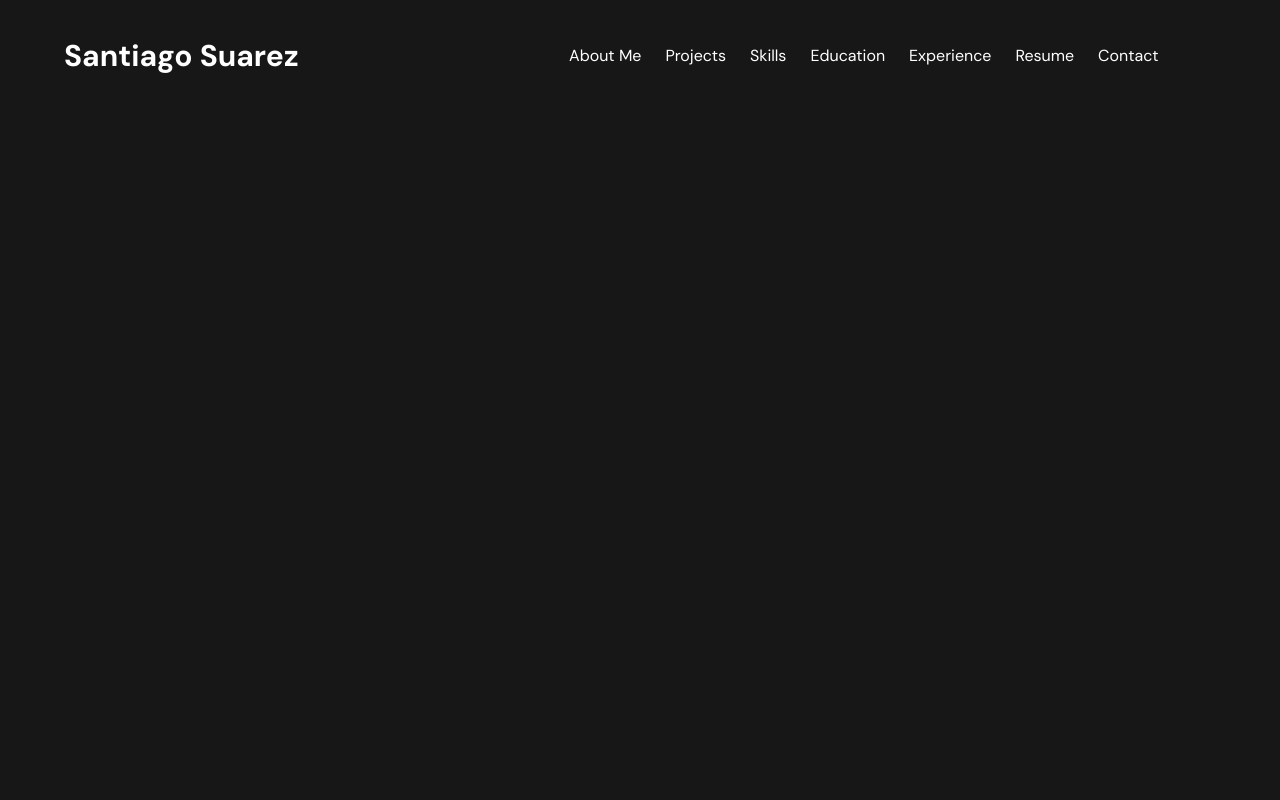
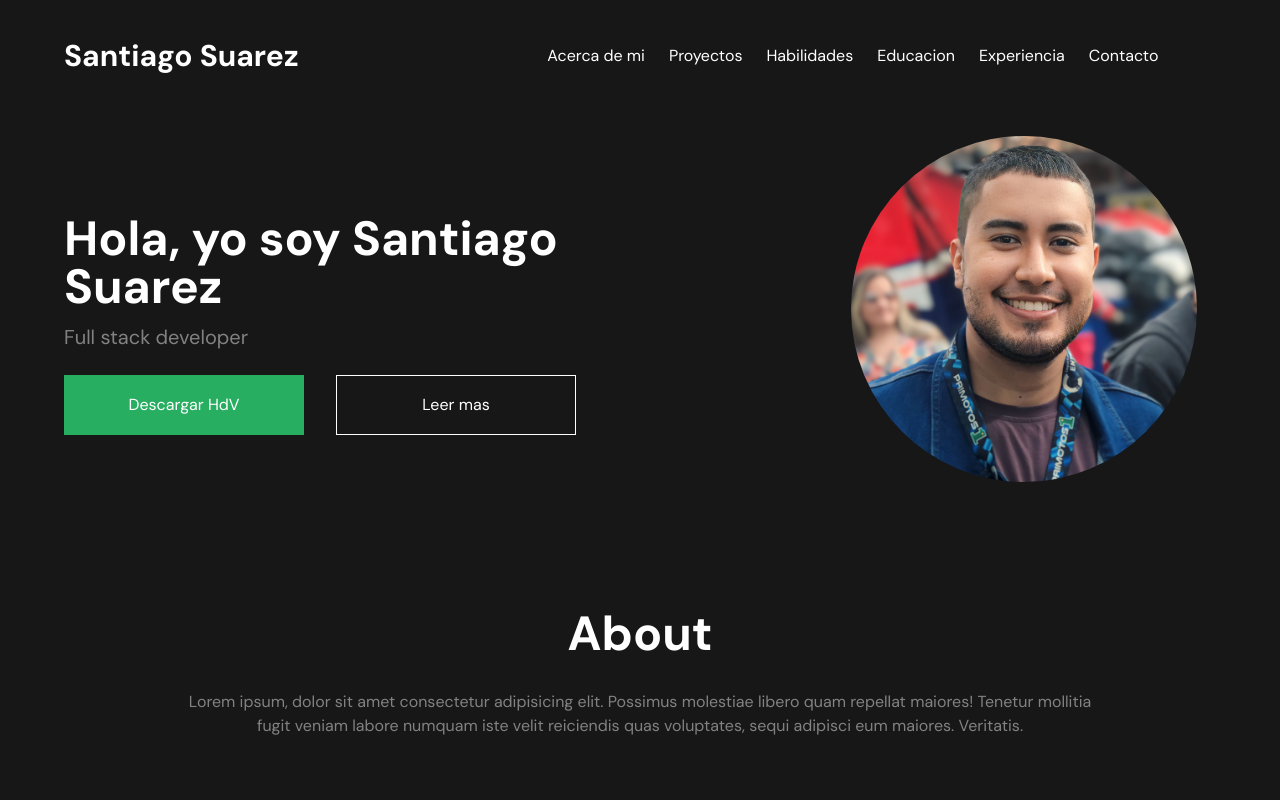
Before and after one commit to santiagoSuarez219/portfolio, a React (Vite) app: page / in a window 1280 px wide. Shown: the top 800 px of the page. Built offline with nearby package versions, Linux system fonts and the light colour scheme.

Commit message:
Add Navbar component and update Header component

```diff
--- a/src/Components/Header/index.jsx
+++ b/src/Components/Header/index.jsx
@@ -1,41 +1,38 @@
-import { useState } from "react";
-import { Link } from "react-router-dom";
+import Navbar from "../Navbar";
 
 const Header = () => {
-  const [openMenu, setOpenMenu] = useState(false);
   return (
-    <header className="w-full mt-4 h-20">
-      <nav className="w-full h-full flex justify-between items-center">
-        <ul>
-          <li className="max-w-[300px] text-3xl font-semibold ">
-            <Link to="/">Santiago Suarez</Link>
-          </li>
-        </ul>
-        <ul className="z-40">
-          <li
-            className={`w-10 h-10 ${
-              openMenu ? "bg-close-menu" : "bg-open-menu"
-            } bg-cover bg-center bg-green-color rounded-lg cursor-pointer transition-all md:hidden`}
-            onClick={() => {
-              setOpenMenu((state) => !state);
-            }}
-          ></li>
-        </ul>
-        <ul
-          className={`fixed inset-0 bg-menu-color px-[5%] grid gap-6 auto-rows-max content-center justify-items-center clip-circle-0 ${
-            openMenu && "clip-circle-full"
-          } transition-[clip-path] duration-500
-          md:relative md:flex md:gap-6 md:bg-transparent md:clip-circle-full`}
-        >
-          <li>About Me</li>
-          <li>Projects</li>
-          <li>Skills</li>
-          <li>Education</li>
-          <li>Experience</li>
-          <li>Resume</li>
-          <li>Contact</li>
-        </ul>
-      </nav>
+    <header>
+      <Navbar />
+      <section className="pt-10 pb-16 md:flex justify-between items-center gap-8">
+        <figure className="md:order-1">
+          <img
+            src="./public/img/foto1.jpg"
+            alt="foto1"
+            className="w-[90%] aspect-square object-cover rounded-full max-w-sm mx-auto"
+          />
+        </figure>
+        <article className="text-center mt-8 md:w-1/2 md:text-left">
+          <h1 className="text-4xl md:text-5xl">Hola, yo soy Santiago Suarez</h1>
+          <p className="text-gray-color text-xl mt-3 mb-6">
+            Full stack developer
+          </p>
+          <div className="grid grid-cols-[repeat(auto-fit,minmax(170px,1fr))] auto-rows-[60px] gap-8 max-w-lg mx-auto md:mx-0">
+            <a
+              href=""
+              className="bg-green-color flex items-center justify-center"
+            >
+              Descargar HdV
+            </a>
+            <a
+              href=""
+              className="flex items-center justify-center border-white border"
+            >
+              Leer mas
+            </a>
+          </div>
+        </article>
+      </section>
     </header>
   );
 };
--- /dev/null
+++ b/src/Components/Navbar/index.jsx
@@ -0,0 +1,39 @@
+import { useState } from "react";
+import { Link } from "react-router-dom";
+
+const Navbar = () => {
+  const [openMenu, setOpenMenu] = useState(false);
+  return (
+    <nav className="w-full mt-4 h-20 flex justify-between items-center">
+      <ul>
+        <li className="max-w-[300px] text-3xl font-semibold">
+          <Link to="/">Santiago Suarez</Link>
+        </li>
+      </ul>
+      <ul className="z-40">
+        <li
+          className={`w-10 h-10 ${
+            openMenu ? "bg-close-menu" : "bg-open-menu"
+          } bg-cover bg-center bg-green-color rounded-lg cursor-pointer transition-all md:hidden`}
+          onClick={() => {
+            setOpenMenu((state) => !state);
+          }}
+        ></li>
+      </ul>
+      <ul
+        className={`fixed inset-0 bg-menu-color px-[5%] grid gap-6 auto-rows-max content-center justify-items-center clip-circle-0 ${
+          openMenu && "clip-circle-full"
+        } transition-[clip-path] duration-500
+      md:relative md:flex md:gap-6 md:bg-transparent md:clip-circle-full`}
+      >
+        <li>Acerca de mi</li>
+        <li>Proyectos</li>
+        <li>Habilidades</li>
+        <li>Educacion</li>
+        <li>Experiencia</li>
+        <li>Contacto</li>
+      </ul>
+    </nav>
+  );
+};
+export default Navbar;
--- a/src/Pages/Home/index.jsx
+++ b/src/Pages/Home/index.jsx
@@ -1,9 +1,11 @@
 import Header from "../../Components/Header";
+import Main from "../../Components/Main";
 
 const Home = () => {
   return (
     <>
       <Header />
+      <Main />
     </>
   );
 };
--- a/src/index.css
+++ b/src/index.css
@@ -10,6 +10,27 @@ body {
   color: white;
 }
 
+@layer base {
+  h1,
+  h2,
+  h3,
+  h4,
+  h5,
+  h6 {
+    @apply font-bold;
+  }
+}
+
+@layer components {
+  .icon-container {
+    @apply p-4 w-max aspect-square bg-card-color rounded-full;
+  }
+
+  .icons {
+    @apply text-green-color w-10 h-10;
+  }
+}
+
 @layer utilities {
   .clip-circle-0 {
     clip-path: circle(0% at top right);
```
Also changed, not shown: public/img/foto1.jpg (added).
